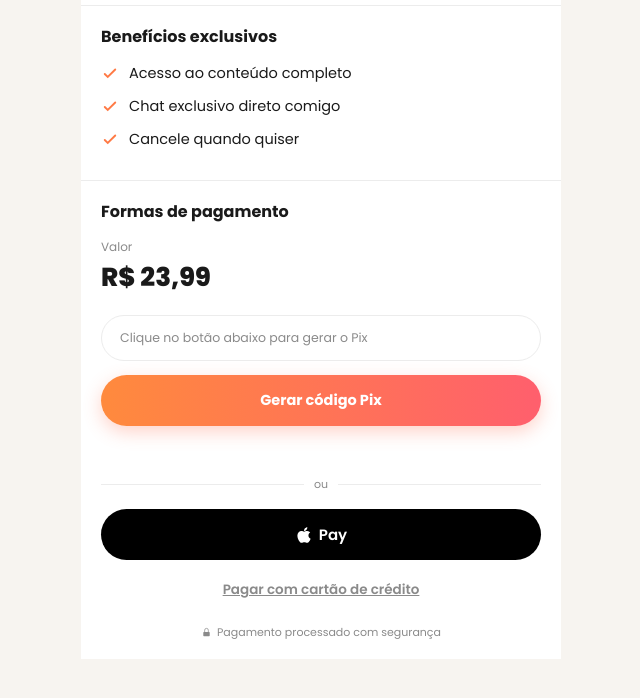
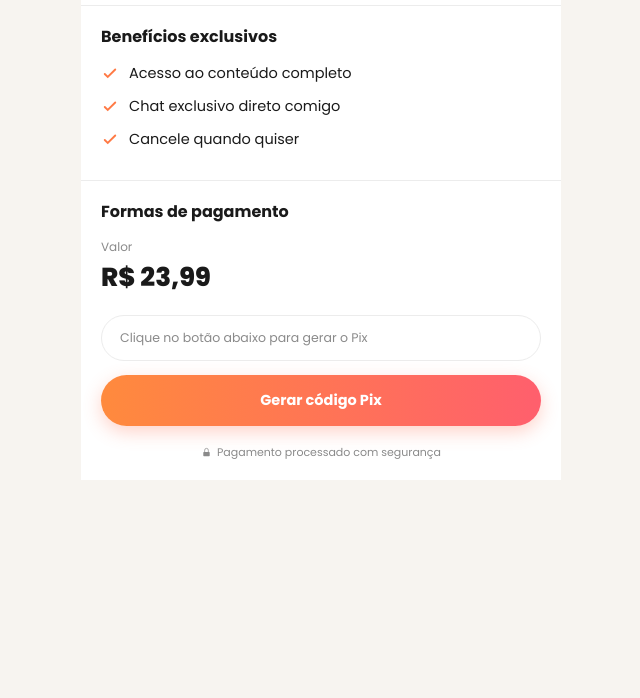
Before and after one commit to froid7/carolina-privacy, a website: page checkout.html in a window 1280 px wide. Shown: the part 320-1018 px from the top of the page, without its empty margins (319-959 px from the left). After the commit the page ends 840 px from the top, so only its background shows below. Drawn offline with Linux system fonts and the light colour scheme.

Commit message:
Remove unused buttons and styles from checkout.html

```diff
--- a/checkout.html
+++ b/checkout.html
@@ -108,32 +108,6 @@
   .btn-copy.copied{ background:#2ecc71; }
   .btn-copy:disabled{ opacity:0.7; cursor:default; }
 
-  .divider-or{
-    display:flex; align-items:center; gap:10px;
-    color:var(--text-dim); font-size:11px; margin:16px 0;
-  }
-  .divider-or::before, .divider-or::after{ content:""; flex:1; height:1px; background:var(--line); }
-
-  .btn-apple{
-    display:flex; align-items:center; justify-content:center; gap:6px;
-    width:100%; background:#000; color:#fff; border:none; border-radius:30px;
-    padding:14px; font-family:'Poppins', sans-serif; font-size:15px; font-weight:600;
-    cursor:pointer; margin-bottom:14px;
-  }
-  .btn-apple svg{ width:18px; height:18px; }
-
-  .btn-card{
-    display:block; width:100%; text-align:center; background:none;
-    border:none; color:var(--text-dim); font-family:'Poppins', sans-serif;
-    font-size:13.5px; font-weight:600; padding:6px; cursor:pointer;
-    text-decoration:underline;
-  }
-
-  .status-msg{
-    font-size:12px; text-align:center; color:var(--text-dim);
-    margin-top:10px; min-height:16px;
-  }
-
   .lock-note{
     display:flex; align-items:center; justify-content:center; gap:5px;
     font-size:11px; color:var(--text-dim); margin-top:18px;
@@ -210,15 +184,6 @@
   <a class="btn-copy" id="accessBtn" href="#" style="display:block; text-decoration:none;">Acessar conteúdo →</a>
 </div>
 
-      <div class="divider-or">ou</div>
-
-      <button class="btn-apple" id="appleBtn">
-        <svg viewBox="0 0 384 512" fill="currentColor"><path d="M318.7 268.7c-.2-36.7 16.4-64.4 50-84.8-18.8-26.9-47.2-41.7-84.7-44.6-35.5-2.8-74.3 20.7-88.5 20.7-15 0-49.4-19.7-76.4-19.7C63.3 141.2 4 184.8 4 273.5q0 39.3 14.4 81.2c12.8 36.7 59 126.7 107.2 125.2 25.2-.6 43-17.9 75.8-17.9 31.8 0 48.3 17.9 76.4 17.9 48.6-.7 90.4-82.5 102.6-119.3-65.2-30.7-61.7-90-61.7-91.9zm-56.6-164.2c27.3-32.4 24.8-61.9 24-72.5-24.1 1.4-52 16.4-67.9 34.9-17.5 19.8-27.8 44.3-25.6 71.9 26.1 2 49.9-11.4 69.5-34.3z"/></svg>
-        Pay
-      </button>
-
-      <button class="btn-card" id="cardBtn">Pagar com cartão de crédito</button>
-
       <div class="lock-note">
         <svg viewBox="0 0 24 24" fill="currentColor"><rect x="5" y="11" width="14" height="9" rx="1.5"/><path d="M8 11V7a4 4 0 0 1 8 0v4" stroke="currentColor" stroke-width="1.6" fill="none"/></svg>
         Pagamento processado com segurança
@@ -251,10 +216,6 @@
   // Link de acesso liberado após a confirmação do pagamento
   // (convite do grupo/canal do Telegram, ou o bot com um start específico)
   const ACCESS_LINK = "https://t.me/+EoVd9qAVT_MzNjcx";
-
-  // URL do checkout de cartão (Checkout Pro / Bricks do Mercado Pago, ou
-  // outra página sua que trate pagamento via cartão)
-  const CARD_CHECKOUT_URL = "https://SEU-LINK-DE-CARTAO-AQUI";
 
   /* ============================================================ */
 
@@ -377,17 +338,6 @@
       }, 2000);
     });
   });
-
-  document.getElementById('cardBtn').addEventListener('click', () => {
-    window.location.href = CARD_CHECKOUT_URL;
-  });
-
-  // Apple Pay real exige domínio verificado junto à Apple + Merchant ID
-  // configurado no Mercado Pago. Esse botão aqui só redireciona pro cartão
-  // por enquanto — quando tiver o Apple Pay configurado, troque essa ação.
-  document.getElementById('appleBtn').addEventListener('click', () => {
-    window.location.href = CARD_CHECKOUT_URL;
-  });
 </script>
 <script defer src="/_vercel/insights/script.js"></script>
   <script defer src="/_vercel/speed-insights/script.js"></script>
```
